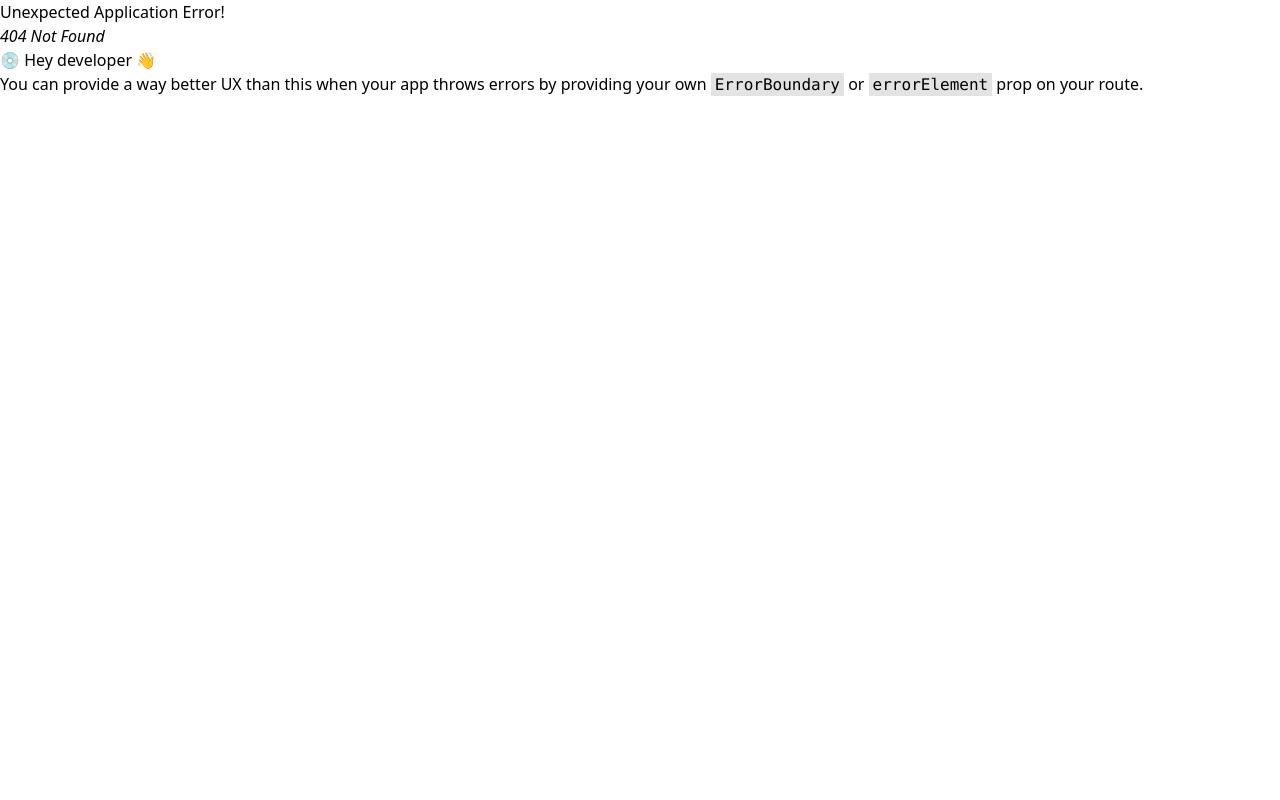
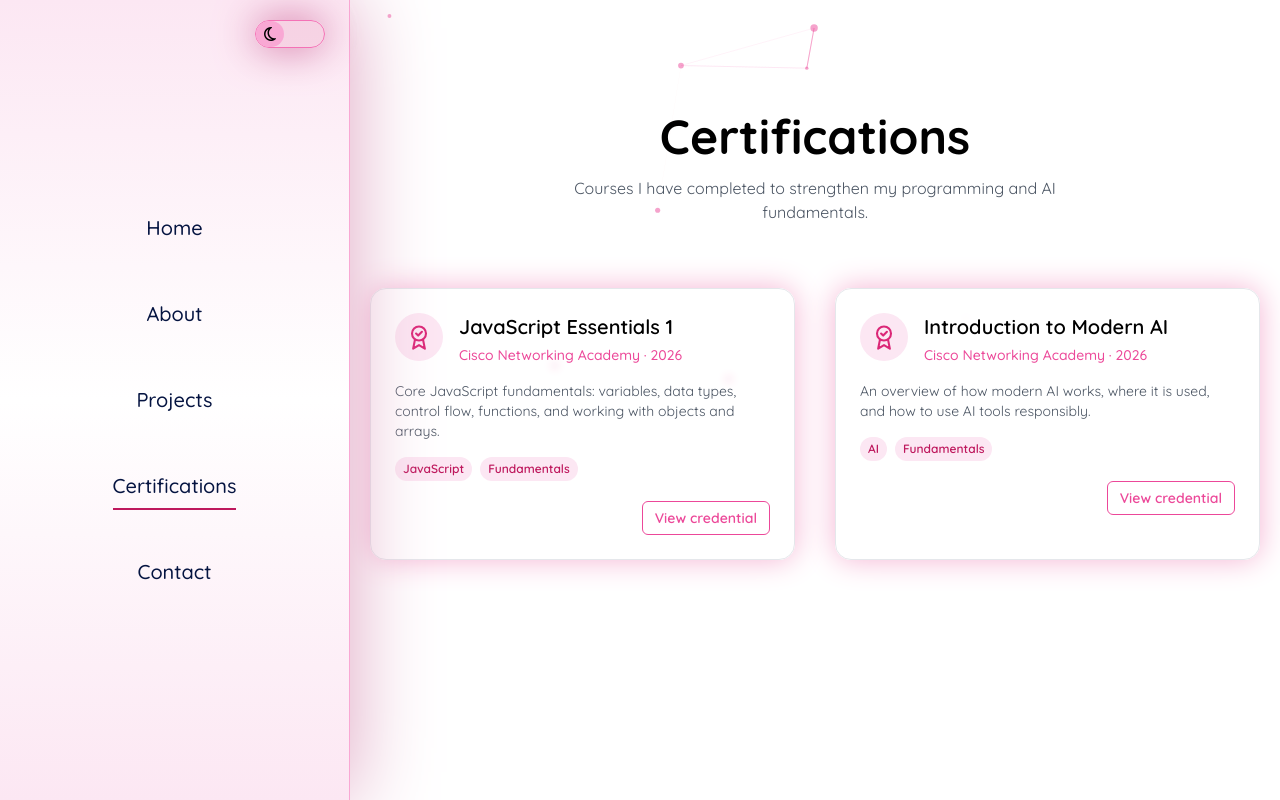
Before and after one commit to Lveeza/laveeza-portfolio, a React (Vite) app: page /certifications in a window 1280 px wide. Before the commit this address had no page. Built offline with nearby package versions, Linux system fonts and the light colour scheme.

Commit message:
feat: add Certifications component and update navigation routes

```diff
--- a/src/App.jsx
+++ b/src/App.jsx
@@ -6,6 +6,7 @@ import About from './components/About'
 import Projects from './components/Projects'
 import Contact from './components/Contact'
 import SideHeader from './components/SideHeader'
+import Certifications from './components/Certifications'
 import { ThemeContext, ThemeProvider } from './contexts/ThemeContext'
 
 const ParticlesBackground = lazy(() => import('./components/ParticlesBackground'))
@@ -49,6 +50,7 @@ function AppContent() {
               <Route path="/" element={<Home />} />
               <Route path="/about" element={<About />} />
               <Route path="/projects" element={<Projects />} />
+              <Route path="/certifications" element={<Certifications />} />
               <Route path="/contact" element={<Contact />} />
             </Routes>
           </PageTransition>
--- /dev/null
+++ b/src/components/Certifications.jsx
@@ -0,0 +1,119 @@
+import { useContext } from 'react'
+import { ThemeContext } from '../contexts/ThemeContext'
+
+const CERTIFICATES = [
+  {
+    title: 'JavaScript Essentials 1',
+    issuer: 'Cisco Networking Academy',
+    year: '2026',
+    description:
+      'Core JavaScript fundamentals: variables, data types, control flow, functions, and working with objects and arrays.',
+    tags: ['JavaScript', 'Fundamentals'],
+    credentialUrl: 'https://drive.google.com/file/d/1IQ6gifSkk6n3FCk6Ho3zdAyOqb1XbTrN/view?usp=drive_link',
+  },
+  {
+    title: 'Introduction to Modern AI',
+    issuer: 'Cisco Networking Academy',
+    year: '2026',
+    description:
+      'An overview of how modern AI works, where it is used, and how to use AI tools responsibly.',
+    tags: ['AI', 'Fundamentals'],
+    credentialUrl: 'https://drive.google.com/file/d/1B7F7vuDhVpLskeHPjgtpZOSZfgLiaUtD/view?usp=drive_link',
+  },
+]
+
+function BadgeIcon({ className }) {
+  return (
+    <svg
+      className={className}
+      width="28"
+      height="28"
+      viewBox="0 0 24 24"
+      fill="none"
+      stroke="currentColor"
+      strokeWidth="1.8"
+      strokeLinecap="round"
+      strokeLinejoin="round"
+      aria-hidden="true"
+    >
+      <circle cx="12" cy="9" r="6" />
+      <path d="M8.5 14.5 7 22l5-3 5 3-1.5-7.5" />
+      <path d="m9.5 9 1.8 1.8L14.5 7.5" />
+    </svg>
+  )
+}
+
+export default function Certifications() {
+  const [isDark] = useContext(ThemeContext)
+  const heading = isDark ? 'text-[#f5f5f5]' : 'text-black'
+  const body = isDark ? 'text-gray-400' : 'text-gray-600'
+
+  return (
+    <section className="relative mx-auto flex min-h-dvh w-full max-w-6xl flex-col items-center px-5 py-28">
+      <h1 className={`text-center text-4xl font-bold laptop:text-5xl ${heading}`}>
+        Certifications
+      </h1>
+      <p className={`mt-4 max-w-xl text-center text-sm sm:text-base ${body}`}>
+        Courses I have completed to strengthen my programming and AI fundamentals.
+      </p>
+
+      <ul className="mt-16 grid w-full grid-cols-1 gap-5 md:grid-cols-2 xl:gap-10">
+        {CERTIFICATES.map((c) => (
+          <li
+            key={c.title}
+            className={`flex flex-col backdrop-blur-sm rounded-2xl border p-6 transition-shadow duration-300 ${
+              isDark
+                ? 'border-black bg-white/5 shadow-[0_0_30px_#3b3b63] hover:shadow-[0_0_40px_#3b3b63]'
+                : 'border-gray-200 bg-white/70 shadow-[0_0_30px_#f5b3d3] hover:shadow-[0_0_40px_#d192b1]'
+            }`}
+          >
+            <div className="flex items-start gap-4">
+              <span
+                className={`flex h-12 w-12 shrink-0 items-center justify-center rounded-full ${
+                  isDark ? 'bg-pink-900/40 text-pink-300' : 'bg-pink-100 text-pink-600'
+                }`}
+              >
+                <BadgeIcon />
+              </span>
+
+              <div>
+                <h2 className={`text-xl font-semibold ${heading}`}>{c.title}</h2>
+                <p className="mt-1 text-sm font-medium text-pink-500">
+                  {c.issuer} · {c.year}
+                </p>
+              </div>
+            </div>
+
+            <p className={`mt-4 text-sm ${body}`}>{c.description}</p>
+
+            <ul className="mt-4 flex flex-wrap gap-2">
+              {c.tags.map((t) => (
+                <li
+                  key={t}
+                  className={`rounded-full px-2 py-1 text-xs font-semibold ${
+                    isDark ? 'bg-pink-900/40 text-pink-300' : 'bg-pink-100 text-pink-700'
+                  }`}
+                >
+                  {t}
+                </li>
+              ))}
+            </ul>
+
+            {c.credentialUrl && (
+              <div className="mt-5 flex justify-end">
+                <a
+                  href={c.credentialUrl}
+                  target="_blank"
+                  rel="noopener noreferrer"
+                  className="rounded-md border border-pink-500 px-3 py-1.5 text-sm font-semibold text-pink-500 transition hover:scale-105 hover:bg-pink-500/10"
+                >
+                  View credential
+                </a>
+              </div>
+            )}
+          </li>
+        ))}
+      </ul>
+    </section>
+  )
+}
--- a/src/components/Contact.jsx
+++ b/src/components/Contact.jsx
@@ -39,7 +39,7 @@ export default function Contact() {
 
   const heading = isDark ? 'text-[#f5f5f5]' : 'text-black'
   const card = `w-full rounded-2xl border border-pink-400/50 px-5 py-5 shadow-lg transition-colors hover:border-pink-400 laptop:w-1/2 ${
-    isDark ? 'bg-black/40 text-white' : 'bg-white/70 text-black'
+    isDark ? 'bg-black/5 text-white' : 'bg-white/70 text-black'
   }`
   const inputBase = 'w-full rounded-lg border bg-transparent px-4 py-2 outline-none'
   const inputClass = (hasError) =>
@@ -54,11 +54,6 @@ export default function Contact() {
 
   const handleSubmit = async (e) => {
     e.preventDefault()
-    console.log(
-  Boolean(import.meta.env.VITE_EMAILJS_SERVICE_ID),
-  Boolean(import.meta.env.VITE_EMAILJS_TEMPLATE_ID),
-  Boolean(import.meta.env.VITE_EMAILJS_PUBLIC_KEY),
-)
     if (status === 'sending') return
 
     if (formRef.current.elements.company.value) return
@@ -90,7 +85,7 @@ export default function Contact() {
 
         <div className="mt-16 flex w-full flex-col gap-5 laptop:flex-row">
           {/* Left: info */}
-          <div className={card}>
+          <div className={`${card} backdrop-blur-sm`}>
             <h2 className="mb-6 text-2xl font-semibold text-pink-400">Contact Information</h2>
             <div className="space-y-5">
               <div>
@@ -109,7 +104,7 @@ export default function Contact() {
                   <a href="https://github.com/Lveeza" target="_blank" rel="noopener noreferrer" className="hover:underline">
                     GitHub
                   </a>
-                  {/* add your LinkedIn URL below */}
+
                   <a href="https://linkedin.com/in/laveeza-jamshaid-153637439" target="_blank" rel="noopener noreferrer" className="hover:underline">
                     LinkedIn
                   </a>
@@ -119,7 +114,7 @@ export default function Contact() {
           </div>
 
           {/* Right: form */}
-          <div className={card}>
+          <div className={`${card} backdrop-blur-sm`}>
             <h2 className="mb-6 text-2xl font-semibold text-pink-400">Send Me a Message</h2>
 
             <form ref={formRef} onSubmit={handleSubmit} noValidate className="space-y-5">
--- a/src/components/SideHeader.jsx
+++ b/src/components/SideHeader.jsx
@@ -2,44 +2,56 @@ import { useContext } from 'react'
 import { NavLink } from 'react-router-dom'
 import { ThemeContext } from '../contexts/ThemeContext'
 
+const NAV_ITEMS = [
+  { label: 'Home', path: '/' },
+  { label: 'About', path: '/about' },
+  { label: 'Projects', path: '/projects' },
+  { label: 'Certifications', path: '/certifications' },
+  { label: 'Contact', path: '/contact' },
+]
+
 export default function SideHeader() {
   const [isDark, setIsDark] = useContext(ThemeContext)
 
+  const toggleTheme = () => {
+    setIsDark(!isDark)
+    localStorage.setItem('isDarkMode', !isDark)
+  }
+
   return (
     <header
-      className={`fixed left-1/2 z-20 mt-8 flex min-h-12 w-[90%] -translate-x-1/2 items-center justify-start rounded-3xl border border-pink-400 laptop:justify-center laptop:border-t-0 laptop:border-b-0 laptop:border-l-0 laptop:border-r ${isDark ? 'laptop:border-gray-700' : 'laptop:border-pink-300' }  ${isDark ? 'shadow-[0_0_80px_#28285e]' : 'shadow-[0_0_80px_#dea4c1]'} ${isDark ? 'bg-gradient-to-b from-[#1a1a2e]  to-[#111827]' : 'bg-gradient-to-b from-pink-100 via-white to-pink-100'} px-2 font-quicksand backdrop-blur-sm sm:w-[500px] laptop:left-0 laptop:mt-0 laptop:min-h-screen laptop:w-[290px] laptop:-translate-x-0 laptop:flex-col laptop:rounded-none xl:w-[350px]`}
+      className={`fixed left-1/2 z-20 mt-8 flex min-h-12 w-[90%] -translate-x-1/2 items-center justify-start rounded-3xl border border-pink-400 laptop:justify-center laptop:border-t-0 laptop:border-b-0 laptop:border-l-0 laptop:border-r ${isDark ? 'laptop:border-gray-700' : 'laptop:border-pink-300'} ${isDark ? 'shadow-[0_0_80px_#28285e]' : 'shadow-[0_0_80px_#dea4c1]'} ${isDark ? 'bg-gradient-to-b from-[#1a1a2e] to-[#111827]' : 'bg-gradient-to-b from-pink-100 via-white to-pink-100'} px-2 font-quicksand sm:w-[560px] laptop:left-0 laptop:mt-0 laptop:min-h-screen laptop:w-[290px] laptop:-translate-x-0 laptop:flex-col laptop:rounded-none xl:w-[350px]`}
     >
+      <nav aria-label="Main">
         <ul className="flex w-fit items-center gap-0 laptop:flex-col laptop:gap-10">
-        {['Home', 'About', 'Projects', 'Contact'].map((item) => (
+          {NAV_ITEMS.map(({ label, path }) => (
             <li
-            key={item}
-            className={`:hover:border-pink-600 rounded-3xl border border-transparent px-2 py-2 text-xs font-medium ${isDark ? 'text-[#fff]' : 'text-[#051441]'} transition-all duration-500 hover:bg-pink-700/20 hover:text-pink-600 sm:px-5 laptop:text-xl laptop:hover:border-transparent laptop:hover:bg-transparent`}
+              key={label}
+              className={`rounded-3xl border border-transparent px-1.5 py-2 text-xs font-medium ${isDark ? 'text-[#fff]' : 'text-[#051441]'} transition-all duration-500 hover:bg-pink-700/20 hover:text-pink-600 sm:px-4 laptop:text-xl laptop:hover:border-transparent laptop:hover:bg-transparent`}
             >
               <NavLink
                 className={({ isActive }) =>
                   `relative pb-3 after:bottom-0 after:left-0 after:h-[2px] after:bg-pink-700 after:transition-all after:duration-500 after:content-[''] laptop:after:absolute ${isActive ? 'after:w-full' : 'after:w-0 hover:after:w-full'}`
                 }
-              to={item === 'Home' ? '/' : `/${item.toLowerCase()}`}
-              end={item === 'Home'}
+                to={path}
+                end={path === '/'}
               >
-              {item}
+                {label}
               </NavLink>
             </li>
           ))}
         </ul>
+      </nav>
+
       <div className="absolute right-4 flex h-7 rounded-2xl border border-pink-400 bg-pink-700/10 px-5 text-xs shadow-[0_0_40px_#cf6b9d] laptop:right-6 laptop:top-5">
-        <div
-          className={`text-black-700 flex cursor-pointer items-center rounded-full  bg-pink-300 px-2 py-3 text-base backdrop-blur-sm transition-all duration-500 ${isDark ? 'translate-x-5' : '-translate-x-5'}`}
-          onClick={() => {
-            setIsDark(!isDark)
-            localStorage.setItem('isDarkMode', !isDark)
-          }}
+        <button
+          type="button"
+          onClick={toggleTheme}
+          aria-label={isDark ? 'Switch to light mode' : 'Switch to dark mode'}
+          className={`flex cursor-pointer items-center rounded-full bg-pink-300 px-2 py-3 text-base text-black transition-all duration-500 ${isDark ? 'translate-x-5' : '-translate-x-5'}`}
         >
-          <i
-            className={`fa-regular fa-${isDark ? 'sun' : 'moon'}`}
-            aria-hidden="true"
-          ></i>
-        </div>
+          <i className={`fa-regular fa-${isDark ? 'sun' : 'moon'}`} aria-hidden="true"></i>
+        </button>
       </div>
     </header>
   )
--- a/src/main.jsx
+++ b/src/main.jsx
@@ -7,6 +7,7 @@ import App from './App.jsx'
 import Home from './components/Home.jsx'
 import About from './components/About.jsx'
 import Projects from './components/Projects.jsx'
+import Certifications from './components/Certifications.jsx'
 import Contact from './components/Contact.jsx'
 
 const router = createBrowserRouter([
@@ -27,6 +28,10 @@ const router = createBrowserRouter([
         element: <Projects />,
       },
       {
+        path: '/certifications',
+        element: <Certifications />,
+      },
+      {
         path: '/contact',
         element: <Contact />,
       },
```
Lines whose indentation alone changed are shown as unchanged.
